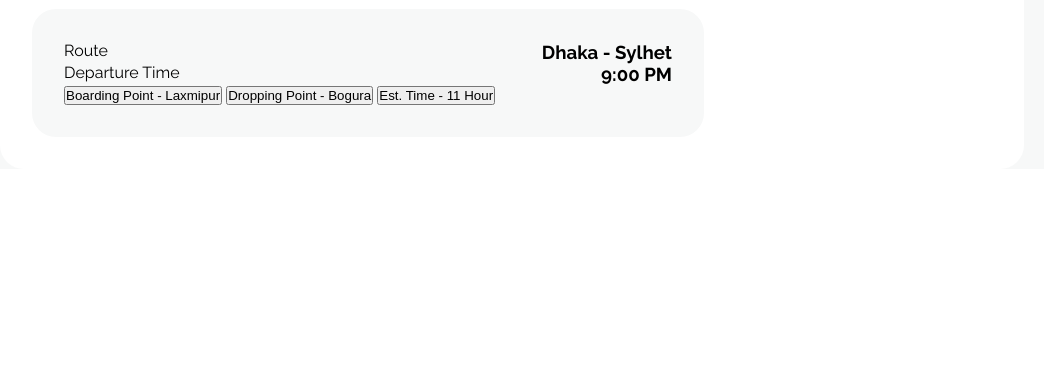
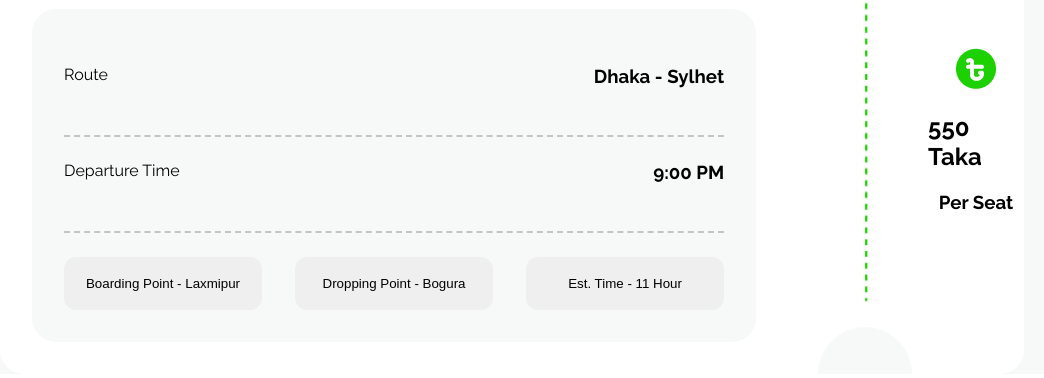
Before and after one commit to abirhasanabid/smart-ticketing, a plain HTML site: page index.html in a window 1280 px wide. Shown: the part 2033-2411 px from the top of the page, without its empty margins (128-1172 px from the left). Before the commit the page ends 2202 px from the top, so only its background shows below. Drawn offline with nearby package versions, Linux system fonts and the light colour scheme.

Commit message:
greenline poribhone part

```diff
--- a/index.html
+++ b/index.html
@@ -103,7 +103,7 @@
             <h1 class="poribhon-title">P.H Paribahan</h1>
             <p class="poribhon-description primary-p">Yes, you can run unit tests and view the results directly within
                 the app. The integrated testing features allow for a streamlined .</p>
-            <div class="greenline-container container-width">
+            <div class="greenline-container container-width display-flex">
                 <div class="greenline-content-contianer">
                     <div class="greenline-content display-flex">
                         <div class="greenline-content-text display-flex">
@@ -129,25 +129,26 @@
                             <p>Departure Time</p>
                             <h3>9:00 PM</h3>
                         </div>
-                        <div>
-                            <!-- btn -->
-                            <button>
+                        <div class="greenline-content-two-btn-container display-flex">
+                            <button class="greenline-content-two-btn">
                                 Boarding Point - Laxmipur
                             </button>
-                            <button>
+                            <button class="greenline-content-two-btn">
                                 Dropping Point - Bogura
                             </button>
-                            <button>
+                            <button class="greenline-content-two-btn">
                                 Est. Time - 11 Hour
                             </button>
                         </div>
                     </div>
                 </div>
-                <div>
-
+                <div class="greenline-border">
+                    <img class="border-img" src="./images/info-devider.png" alt="">
                 </div>
-                <div>
-
+                <div class="taka">
+                    <img src="./images/fare.png" alt="">
+                    <h2>550 Taka</h2>
+                    <h3>Per Seat</h3>
                 </div>
             </div>
         </section>
--- a/style/style.css
+++ b/style/style.css
@@ -30,7 +30,8 @@
 .green-color {
     color: #1DD100;
 }
-.primary-p{
+
+.primary-p {
     font-size: 1.12rem;
     color: rgba(3, 7, 18, 0.7);
 }
@@ -205,9 +206,11 @@ header {
     gap: 40px;
     max-height: 220px;
 }
-.offer-cards2{
+
+.offer-cards2 {
     background-color: #F78C9C;
 }
+
 .card-content-one {
     flex-direction: column;
     justify-content: center;
@@ -238,66 +241,114 @@ header {
     align-items: center;
     justify-content: center;
 }
-.offer-btn{
+
+.offer-btn {
     text-align: center;
     margin-top: 60px;
 }
-.offer_btn{
+
+.offer_btn {
     background-color: #fff;
     padding: 20px;
 }
+
 /* poribohone section style */
-.poribohon-container{
+.poribohon-container {
     background-color: #F7F8F8;
     border-radius: 100px 100px 0 0;
 }
-.greenline-content-contianer{
-    width: 70%;
-}
-.poribhon-title{
+
+.poribhon-title {
     padding-top: 120px;
     font-size: 2.4rem;
     font-weight: bold;
     text-align: center;
 }
-.poribhon-description{
+
+.poribhon-description {
     text-align: center;
     max-width: 735px;
     margin: 0 auto;
     padding-top: 24px;
     padding-bottom: 45px;
 }
-.greenline-container{
+
+.greenline-container {
     margin: 0 auto;
     background-color: white;
-padding: 32px;
     border-radius: 24px;
+    gap: 30px;
 }
 
-.greenline-content{
+.greenline-content-contianer {
+    width: 80%;
+    padding: 32px;
+}
+
+.greenline-content {
     gap: 12px;
     align-items: center;
     margin-bottom: 24px;
     justify-content: space-between;
+
+
 }
-.greenline-content-text{
+
+.greenline-content-text {
     gap: 12px;
 }
-.greenline-content-title{
+
+.greenline-content-title {
     font-size: 2rem;
     margin-bottom: 12px;
 }
-.greenline-content-btn{
+
+.greenline-content-btn {
     align-items: center;
 }
-.greenline-content-two{
+
+.greenline-content-two {
     background-color: #F7F8F8;
     padding: 32px;
     border-radius: 24px;
+
 }
-.greenline-content-two-text{
+
+.greenline-content-two-text {
+    justify-content: space-between;
+    padding-bottom: 48px;
+    border-bottom: 2px dashed rgba(128, 128, 128, 0.432);
+    margin-top: 24px;
+}
+
+.greenline-content-two-btn-container {
     justify-content: space-between;
 }
+
+.greenline-content-two-btn {
+    width: 30%;
+    margin-top: 24px;
+    padding: 19px 0;
+    border: none;
+    border-radius: 12px;
+}
+
+.greenline-border {
+    max-width: 418px;
+}
+
+.border-img {
+    height: 100%;
+}
+
+.taka {
+    display: grid;
+    place-content: center;
+    place-items: center;
+    gap: 20px;
+
+}
+
 /* responsive for mobile */
 @media screen and (max-width: 576px) {
 
@@ -331,14 +382,17 @@ align-items: center;
     }
 
     /* banner */
-    .banner-title,.banner-span{
+    .banner-title,
+    .banner-span {
         font-size: 3rem;
         line-height: 50px;
     }
-    .banner-description{
+
+    .banner-description {
         letter-spacing: 0;
         color: rgb(182, 184, 189);
     }
+
     .banner-cards {
         width: auto;
         margin: 0 auto;
@@ -362,36 +416,44 @@ align-items: center;
     }
 
     /* offer */
-    .offer-container{
+    .offer-container {
         margin-top: 400px;
     }
+
     .offer-card-contianer {
         flex-direction: column;
     }
+
     .offer-cards {
         display: grid;
-        grid-template-columns: repeat(1,1fr);
+        grid-template-columns: repeat(1, 1fr);
         background-color: #FFBF0F;
         border-radius: 24px;
         gap: 5px;
         max-height: 220px;
     }
-    .card-content-one,.card-content-three{
+
+    .card-content-one,
+    .card-content-three {
         padding: 20px;
         justify-content: start;
 
     }
-    .card-content-two{
+
+    .card-content-two {
         display: none;
     }
+
     .offer-card-content-title {
         font-size: 1.5rem;
         font-weight: 900;
     }
-    .offer-card-content-subtitle{
+
+    .offer-card-content-subtitle {
         font-weight: 600;
     }
-    .offer_btn{
+
+    .offer_btn {
         background-color: #fff;
         padding: 20px;
     }
```
Lines whose indentation alone changed are shown as unchanged.
